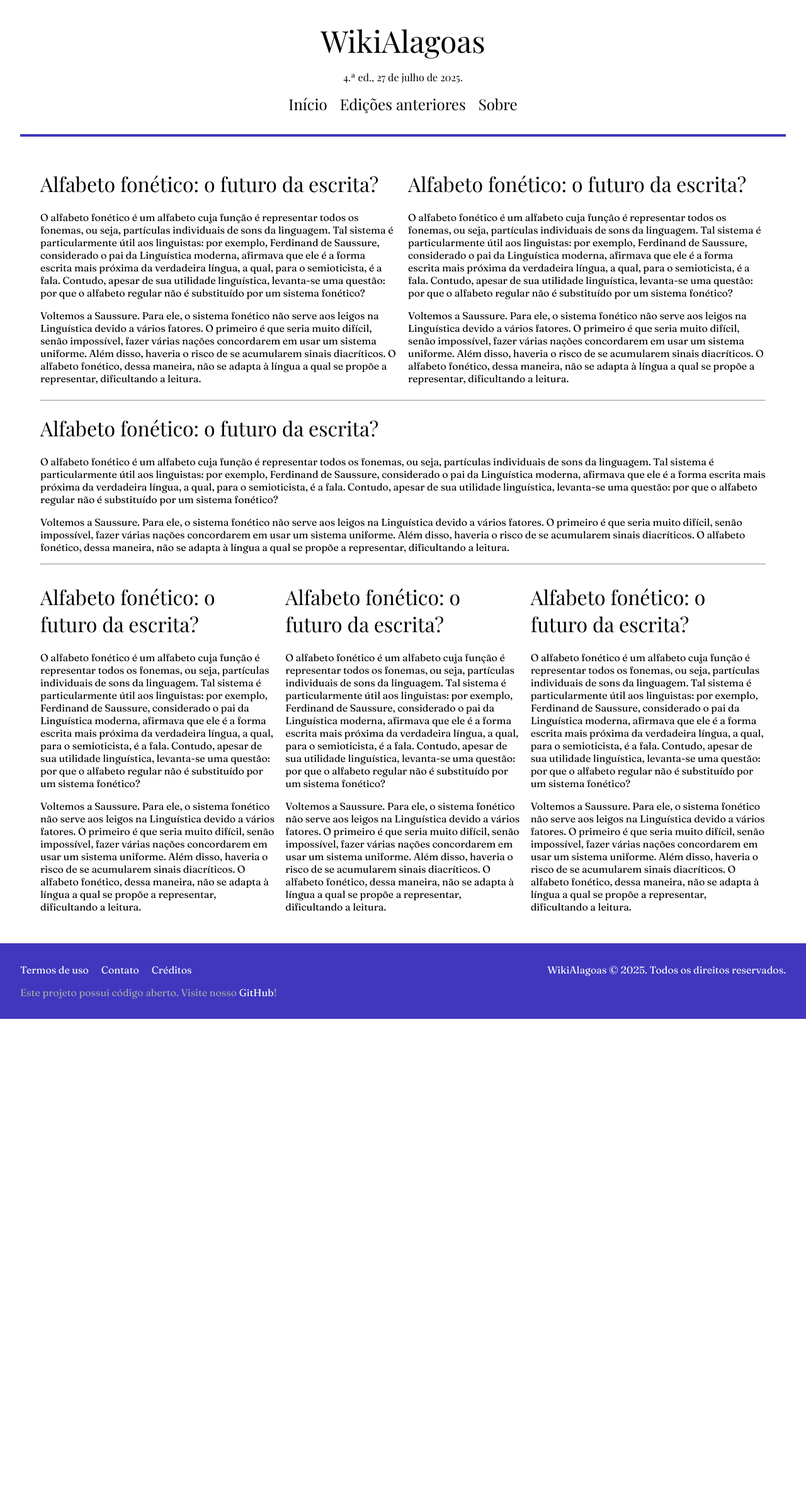
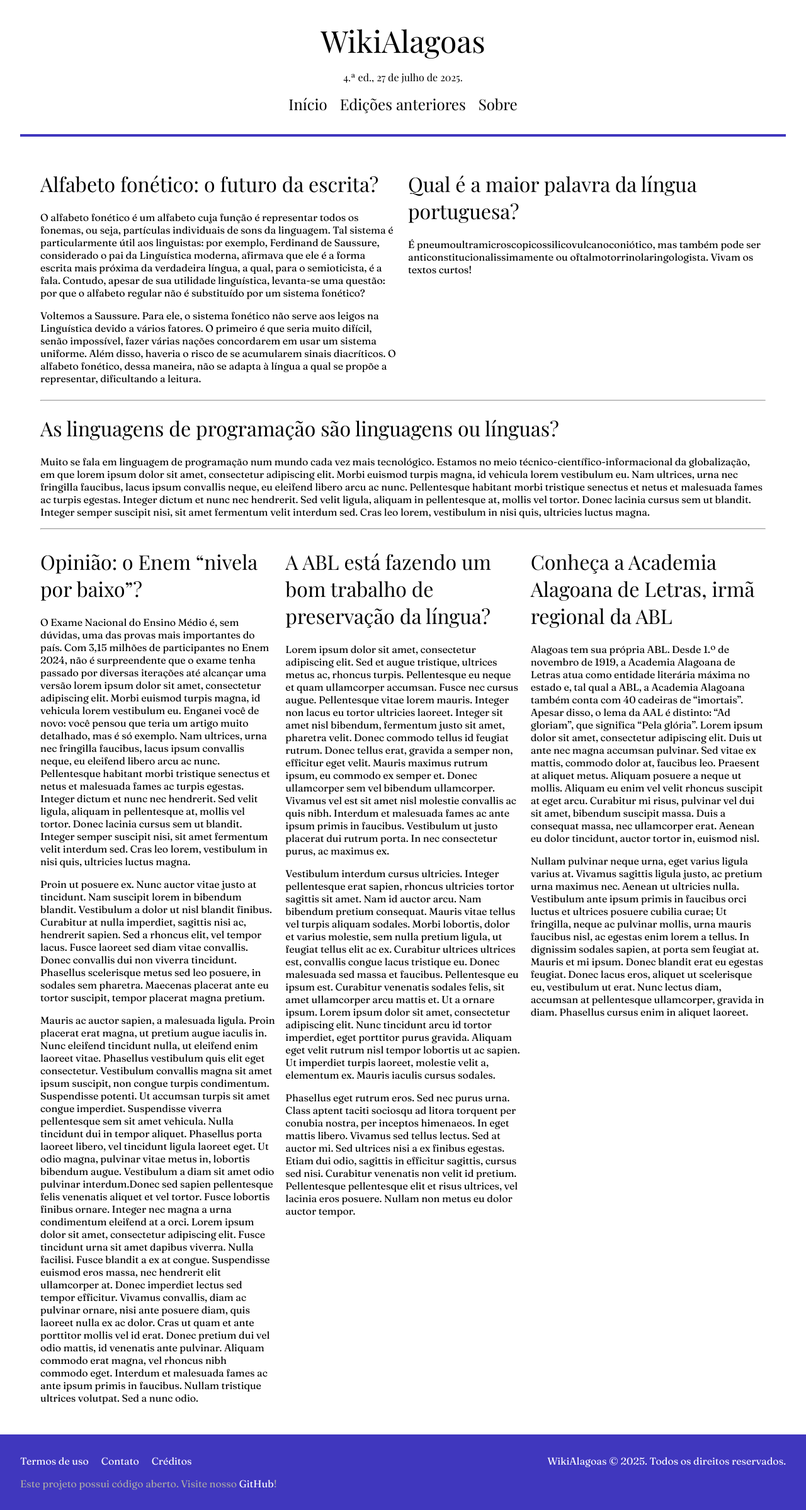
Before and after one commit to wikialagoas/wikialagoas, a Jekyll site: the page built from _posts/2025-07-27-4ed.markdown, in a window 1280 px wide. Shown: the whole page at 63% size. Built offline with Jekyll 4.4.1, drawn with Linux system fonts in a browser that asks for light colours; before the commit the page ends 1618 px from its top, so only the background shows below that.

Commit message:
Coloca mockups diferentes

```diff
--- a/_posts/2025-07-27-4ed.markdown
+++ b/_posts/2025-07-27-4ed.markdown
@@ -4,39 +4,39 @@ title: 4.ª edição
 date: 2025-07-27
 ---
 
-<div style="display: flex; gap: 1em;">
+<div class="content-grid columns">
     <div>
         <h1>Alfabeto fonético: o futuro da escrita?</h1> <!-- adicionar include de fontes tipo: include sources.html s1="fonte 1" s2="fonte 2" s3="fonte 3" s4="fonte4" -->
         <p>O alfabeto fonético é um alfabeto cuja função é representar todos os fonemas, ou seja, partículas individuais de sons da linguagem. Tal sistema é particularmente útil aos linguistas: por exemplo, Ferdinand de Saussure, considerado o pai da Linguística moderna, afirmava que ele é a forma escrita mais próxima da verdadeira língua, a qual, para o semioticista, é a fala. Contudo, apesar de sua utilidade linguística, levanta-se uma questão: por que o alfabeto regular não é substituído por um sistema fonético?</p>
         <p>Voltemos a Saussure. Para ele, o sistema fonético não serve aos leigos na Linguística devido a vários fatores. O primeiro é que seria muito difícil, senão impossível, fazer várias nações concordarem em usar um sistema uniforme. Além disso, haveria o risco de se acumularem sinais diacríticos. O alfabeto fonético, dessa maneira, não se adapta à língua a qual se propõe a representar, dificultando a leitura.</p>
     </div>
     <div>
-        <h1>Alfabeto fonético: o futuro da escrita?</h1> <!-- adicionar include de fontes tipo: include sources.html s1="fonte 1" s2="fonte 2" s3="fonte 3" s4="fonte4" -->
-        <p>O alfabeto fonético é um alfabeto cuja função é representar todos os fonemas, ou seja, partículas individuais de sons da linguagem. Tal sistema é particularmente útil aos linguistas: por exemplo, Ferdinand de Saussure, considerado o pai da Linguística moderna, afirmava que ele é a forma escrita mais próxima da verdadeira língua, a qual, para o semioticista, é a fala. Contudo, apesar de sua utilidade linguística, levanta-se uma questão: por que o alfabeto regular não é substituído por um sistema fonético?</p>
-        <p>Voltemos a Saussure. Para ele, o sistema fonético não serve aos leigos na Linguística devido a vários fatores. O primeiro é que seria muito difícil, senão impossível, fazer várias nações concordarem em usar um sistema uniforme. Além disso, haveria o risco de se acumularem sinais diacríticos. O alfabeto fonético, dessa maneira, não se adapta à língua a qual se propõe a representar, dificultando a leitura.</p>
+        <h1>Qual é a maior palavra da língua portuguesa?</h1> <!-- adicionar include de fontes tipo: include sources.html s1="fonte 1" s2="fonte 2" s3="fonte 3" s4="fonte4" -->
+        <p>É pneumoultramicroscopicossilicovulcanoconiótico, mas também pode ser anticonstitucionalissimamente ou oftalmotorrinolaringologista. Vivam os textos curtos!</p>
     </div>
 </div>
 <hr>
 <div>
-    <h1>Alfabeto fonético: o futuro da escrita?</h1> <!-- adicionar include de fontes tipo: include sources.html s1="fonte 1" s2="fonte 2" s3="fonte 3" s4="fonte4" -->
-    <p>O alfabeto fonético é um alfabeto cuja função é representar todos os fonemas, ou seja, partículas individuais de sons da linguagem. Tal sistema é particularmente útil aos linguistas: por exemplo, Ferdinand de Saussure, considerado o pai da Linguística moderna, afirmava que ele é a forma escrita mais próxima da verdadeira língua, a qual, para o semioticista, é a fala. Contudo, apesar de sua utilidade linguística, levanta-se uma questão: por que o alfabeto regular não é substituído por um sistema fonético?</p>
-    <p>Voltemos a Saussure. Para ele, o sistema fonético não serve aos leigos na Linguística devido a vários fatores. O primeiro é que seria muito difícil, senão impossível, fazer várias nações concordarem em usar um sistema uniforme. Além disso, haveria o risco de se acumularem sinais diacríticos. O alfabeto fonético, dessa maneira, não se adapta à língua a qual se propõe a representar, dificultando a leitura.</p>
+    <h1>As linguagens de programação são linguagens ou línguas?</h1> <!-- adicionar include de fontes tipo: include sources.html s1="fonte 1" s2="fonte 2" s3="fonte 3" s4="fonte4" -->
+    <p>Muito se fala em linguagem de programação num mundo cada vez mais tecnológico. Estamos no meio técnico-científico-informacional da globalização, em que lorem ipsum dolor sit amet, consectetur adipiscing elit. Morbi euismod turpis magna, id vehicula lorem vestibulum eu. Nam ultrices, urna nec fringilla faucibus, lacus ipsum convallis neque, eu eleifend libero arcu ac nunc. Pellentesque habitant morbi tristique senectus et netus et malesuada fames ac turpis egestas. Integer dictum et nunc nec hendrerit. Sed velit ligula, aliquam in pellentesque at, mollis vel tortor. Donec lacinia cursus sem ut blandit. Integer semper suscipit nisi, sit amet fermentum velit interdum sed. Cras leo lorem, vestibulum in nisi quis, ultricies luctus magna.</p>
 </div>
 <hr>
-<div style="display: flex; gap: 1em;">
+<div class="content-grid columns">
     <div>
-        <h1>Alfabeto fonético: o futuro da escrita?</h1> <!-- adicionar include de fontes tipo: include sources.html s1="fonte 1" s2="fonte 2" s3="fonte 3" s4="fonte4" -->
-        <p>O alfabeto fonético é um alfabeto cuja função é representar todos os fonemas, ou seja, partículas individuais de sons da linguagem. Tal sistema é particularmente útil aos linguistas: por exemplo, Ferdinand de Saussure, considerado o pai da Linguística moderna, afirmava que ele é a forma escrita mais próxima da verdadeira língua, a qual, para o semioticista, é a fala. Contudo, apesar de sua utilidade linguística, levanta-se uma questão: por que o alfabeto regular não é substituído por um sistema fonético?</p>
-        <p>Voltemos a Saussure. Para ele, o sistema fonético não serve aos leigos na Linguística devido a vários fatores. O primeiro é que seria muito difícil, senão impossível, fazer várias nações concordarem em usar um sistema uniforme. Além disso, haveria o risco de se acumularem sinais diacríticos. O alfabeto fonético, dessa maneira, não se adapta à língua a qual se propõe a representar, dificultando a leitura.</p>
+        <h1>Opinião: o Enem “nivela por baixo”?</h1> <!-- adicionar include de fontes tipo: include sources.html s1="fonte 1" s2="fonte 2" s3="fonte 3" s4="fonte4" -->
+        <p>O Exame Nacional do Ensino Médio é, sem dúvidas, uma das provas mais importantes do país. Com 3,15 milhões de participantes no Enem 2024, não é surpreendente que o exame tenha passado por diversas iterações até alcançar uma versão lorem ipsum dolor sit amet, consectetur adipiscing elit. Morbi euismod turpis magna, id vehicula lorem vestibulum eu. Enganei você de novo: você pensou que teria um artigo muito detalhado, mas é só exemplo. Nam ultrices, urna nec fringilla faucibus, lacus ipsum convallis neque, eu eleifend libero arcu ac nunc. Pellentesque habitant morbi tristique senectus et netus et malesuada fames ac turpis egestas. Integer dictum et nunc nec hendrerit. Sed velit ligula, aliquam in pellentesque at, mollis vel tortor. Donec lacinia cursus sem ut blandit. Integer semper suscipit nisi, sit amet fermentum velit interdum sed. Cras leo lorem, vestibulum in nisi quis, ultricies luctus magna.</p>
+        <p>Proin ut posuere ex. Nunc auctor vitae justo at tincidunt. Nam suscipit lorem in bibendum blandit. Vestibulum a dolor ut nisl blandit finibus. Curabitur at nulla imperdiet, sagittis nisi ac, hendrerit sapien. Sed a rhoncus elit, vel tempor lacus. Fusce laoreet sed diam vitae convallis. Donec convallis dui non viverra tincidunt. Phasellus scelerisque metus sed leo posuere, in sodales sem pharetra. Maecenas placerat ante eu tortor suscipit, tempor placerat magna pretium.</p>
+        <p>Mauris ac auctor sapien, a malesuada ligula. Proin placerat erat magna, ut pretium augue iaculis in. Nunc eleifend tincidunt nulla, ut eleifend enim laoreet vitae. Phasellus vestibulum quis elit eget consectetur. Vestibulum convallis magna sit amet ipsum suscipit, non congue turpis condimentum. Suspendisse potenti. Ut accumsan turpis sit amet congue imperdiet. Suspendisse viverra pellentesque sem sit amet vehicula. Nulla tincidunt dui in tempor aliquet. Phasellus porta laoreet libero, vel tincidunt ligula laoreet eget. Ut odio magna, pulvinar vitae metus in, lobortis bibendum augue. Vestibulum a diam sit amet odio pulvinar interdum.Donec sed sapien pellentesque felis venenatis aliquet et vel tortor. Fusce lobortis finibus ornare. Integer nec magna a urna condimentum eleifend at a orci. Lorem ipsum dolor sit amet, consectetur adipiscing elit. Fusce tincidunt urna sit amet dapibus viverra. Nulla facilisi. Fusce blandit a ex at congue. Suspendisse euismod eros massa, nec hendrerit elit ullamcorper at. Donec imperdiet lectus sed tempor efficitur. Vivamus convallis, diam ac pulvinar ornare, nisi ante posuere diam, quis laoreet nulla ex ac dolor. Cras ut quam et ante porttitor mollis vel id erat. Donec pretium dui vel odio mattis, id venenatis ante pulvinar. Aliquam commodo erat magna, vel rhoncus nibh commodo eget. Interdum et malesuada fames ac ante ipsum primis in faucibus. Nullam tristique ultrices volutpat. Sed a nunc odio.</p>
     </div>
     <div>
-        <h1>Alfabeto fonético: o futuro da escrita?</h1> <!-- adicionar include de fontes tipo: include sources.html s1="fonte 1" s2="fonte 2" s3="fonte 3" s4="fonte4" -->
-        <p>O alfabeto fonético é um alfabeto cuja função é representar todos os fonemas, ou seja, partículas individuais de sons da linguagem. Tal sistema é particularmente útil aos linguistas: por exemplo, Ferdinand de Saussure, considerado o pai da Linguística moderna, afirmava que ele é a forma escrita mais próxima da verdadeira língua, a qual, para o semioticista, é a fala. Contudo, apesar de sua utilidade linguística, levanta-se uma questão: por que o alfabeto regular não é substituído por um sistema fonético?</p>
-        <p>Voltemos a Saussure. Para ele, o sistema fonético não serve aos leigos na Linguística devido a vários fatores. O primeiro é que seria muito difícil, senão impossível, fazer várias nações concordarem em usar um sistema uniforme. Além disso, haveria o risco de se acumularem sinais diacríticos. O alfabeto fonético, dessa maneira, não se adapta à língua a qual se propõe a representar, dificultando a leitura.</p>
+        <h1>A ABL está fazendo um bom trabalho de preservação da língua?</h1> <!-- adicionar include de fontes tipo: include sources.html s1="fonte 1" s2="fonte 2" s3="fonte 3" s4="fonte4" -->
+        <p>Lorem ipsum dolor sit amet, consectetur adipiscing elit. Sed et augue tristique, ultrices metus ac, rhoncus turpis. Pellentesque eu neque et quam ullamcorper accumsan. Fusce nec cursus augue. Pellentesque vitae lorem mauris. Integer non lacus eu tortor ultricies laoreet. Integer sit amet nisl bibendum, fermentum justo sit amet, pharetra velit. Donec commodo tellus id feugiat rutrum. Donec tellus erat, gravida a semper non, efficitur eget velit. Mauris maximus rutrum ipsum, eu commodo ex semper et. Donec ullamcorper sem vel bibendum ullamcorper. Vivamus vel est sit amet nisl molestie convallis ac quis nibh. Interdum et malesuada fames ac ante ipsum primis in faucibus. Vestibulum ut justo placerat dui rutrum porta. In nec consectetur purus, ac maximus ex.</p>
+        <p>Vestibulum interdum cursus ultricies. Integer pellentesque erat sapien, rhoncus ultricies tortor sagittis sit amet. Nam id auctor arcu. Nam bibendum pretium consequat. Mauris vitae tellus vel turpis aliquam sodales. Morbi lobortis, dolor et varius molestie, sem nulla pretium ligula, ut feugiat tellus elit ac ex. Curabitur ultrices ultrices est, convallis congue lacus tristique eu. Donec malesuada sed massa et faucibus. Pellentesque eu ipsum est. Curabitur venenatis sodales felis, sit amet ullamcorper arcu mattis et. Ut a ornare ipsum. Lorem ipsum dolor sit amet, consectetur adipiscing elit. Nunc tincidunt arcu id tortor imperdiet, eget porttitor purus gravida. Aliquam eget velit rutrum nisl tempor lobortis ut ac sapien. Ut imperdiet turpis laoreet, molestie velit a, elementum ex. Mauris iaculis cursus sodales.</p>
+        <p>Phasellus eget rutrum eros. Sed nec purus urna. Class aptent taciti sociosqu ad litora torquent per conubia nostra, per inceptos himenaeos. In eget mattis libero. Vivamus sed tellus lectus. Sed at auctor mi. Sed ultrices nisi a ex finibus egestas. Etiam dui odio, sagittis in efficitur sagittis, cursus sed nisi. Curabitur venenatis non velit id pretium. Pellentesque pellentesque elit et risus ultrices, vel lacinia eros posuere. Nullam non metus eu dolor auctor tempor.</p>
     </div>
     <div>
-        <h1>Alfabeto fonético: o futuro da escrita?</h1> <!-- adicionar include de fontes tipo: include sources.html s1="fonte 1" s2="fonte 2" s3="fonte 3" s4="fonte4" -->
-        <p>O alfabeto fonético é um alfabeto cuja função é representar todos os fonemas, ou seja, partículas individuais de sons da linguagem. Tal sistema é particularmente útil aos linguistas: por exemplo, Ferdinand de Saussure, considerado o pai da Linguística moderna, afirmava que ele é a forma escrita mais próxima da verdadeira língua, a qual, para o semioticista, é a fala. Contudo, apesar de sua utilidade linguística, levanta-se uma questão: por que o alfabeto regular não é substituído por um sistema fonético?</p>
-        <p>Voltemos a Saussure. Para ele, o sistema fonético não serve aos leigos na Linguística devido a vários fatores. O primeiro é que seria muito difícil, senão impossível, fazer várias nações concordarem em usar um sistema uniforme. Além disso, haveria o risco de se acumularem sinais diacríticos. O alfabeto fonético, dessa maneira, não se adapta à língua a qual se propõe a representar, dificultando a leitura.</p>
+        <h1>Conheça a Academia Alagoana de Letras, irmã regional da ABL</h1> <!-- adicionar include de fontes tipo: include sources.html s1="fonte 1" s2="fonte 2" s3="fonte 3" s4="fonte4" -->
+        <p>Alagoas tem sua própria ABL. Desde 1.º de novembro de 1919, a Academia Alagoana de Letras atua como entidade literária máxima no estado e, tal qual a ABL, a Academia Alagoana também conta com 40 cadeiras de “imortais”. Apesar disso, o lema da AAL é distinto: “Ad gloriam”, que significa “Pela glória”. Lorem ipsum dolor sit amet, consectetur adipiscing elit. Duis ut ante nec magna accumsan pulvinar. Sed vitae ex mattis, commodo dolor at, faucibus leo. Praesent at aliquet metus. Aliquam posuere a neque ut mollis. Aliquam eu enim vel velit rhoncus suscipit at eget arcu. Curabitur mi risus, pulvinar vel dui sit amet, bibendum suscipit massa. Duis a consequat massa, nec ullamcorper erat. Aenean eu dolor tincidunt, auctor tortor in, euismod nisl.</p>
+        <p>Nullam pulvinar neque urna, eget varius ligula varius at. Vivamus sagittis ligula justo, ac pretium urna maximus nec. Aenean ut ultricies nulla. Vestibulum ante ipsum primis in faucibus orci luctus et ultrices posuere cubilia curae; Ut fringilla, neque ac pulvinar mollis, urna mauris faucibus nisl, ac egestas enim lorem a tellus. In dignissim sodales sapien, at porta sem feugiat at. Mauris et mi ipsum. Donec blandit erat eu egestas feugiat. Donec lacus eros, aliquet ut scelerisque eu, vestibulum ut erat. Nunc lectus diam, accumsan at pellentesque ullamcorper, gravida in diam. Phasellus cursus enim in aliquet laoreet.</p>
     </div>
 </div>
--- a/assets/styles/style.scss
+++ b/assets/styles/style.scss
@@ -180,6 +180,16 @@ body {
     position: relative;
 }
 
+.content-grid {
+    display: grid;
+    gap: 1em;
+}
+
+.content-grid.columns {
+    grid-auto-flow: column;
+    grid-auto-columns: 1fr;
+}
+
 @media (max-width: 768px) {
     .footer-ul {
         flex-direction: column;
```
